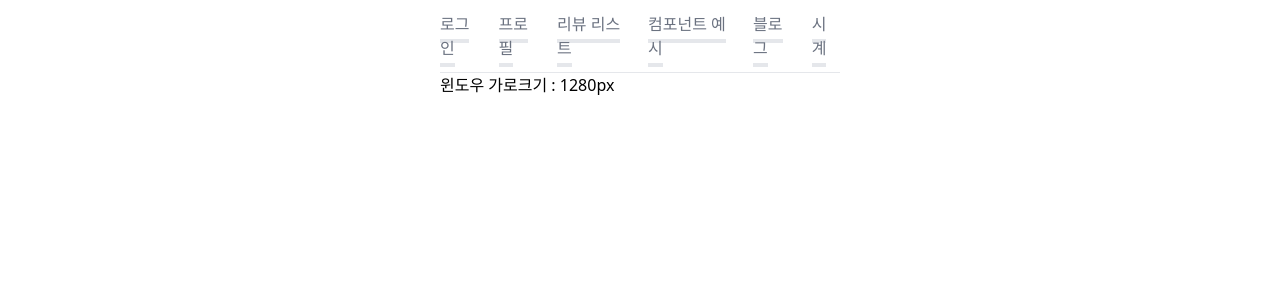
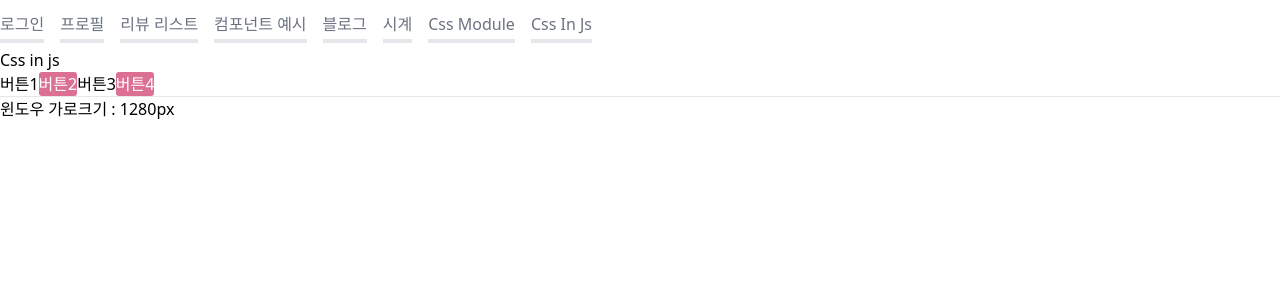
Before and after one commit to Lee-You-Lim-github/myproj-react, a React (Create React App) app: page /examples/css-in-js in a window 1280 px wide. Shown: the top 300 px of the page. Built offline with nearby package versions, Linux system fonts and the light colour scheme.

Commit message:
CSS를 적용하는 다양한 방법 (css, scss, module, styled-components) 소개

```diff
--- a/package.json
+++ b/package.json
@@ -12,6 +12,7 @@
     "react-dom": "^17.0.2",
     "react-router-dom": "6",
     "react-scripts": "5.0.0",
+    "styled-components": "^5.3.3",
     "web-vitals": "^2.1.0"
   },
   "scripts": {
@@ -41,6 +42,7 @@
   "devDependencies": {
     "autoprefixer": "^10.4.1",
     "postcss": "^8.4.5",
+    "sass": "^1.47.0",
     "tailwindcss": "^3.0.11"
   }
 }
--- a/src/App.css
+++ b/src/App.css
@@ -1,4 +1,4 @@
 .app {
-  width: 400px;
+  width: px;
   margin: 0 auto;
 }
--- a/src/App.js
+++ b/src/App.js
@@ -11,6 +11,8 @@
 import PageBlogDetail from "pages/blog/PageBlogDetail";
 import PageBlogForm from "pages/blog/PageBlogForm";
 import Clock from "pages/examples/Clock";
+import CssModule from "pages/examples/CssModule";
+import CssInJs from "pages/examples/CssInJs";
 
 function App() {
   const windowWidth = useWindowWidth();
@@ -30,6 +32,8 @@
           <Route path="/blog/:postId/" element={<PageBlogDetail />} />
           <Route path="/blog/new/" element={<PageBlogForm />} />
           <Route path="/blog/:postId/edit/" element={<PageBlogForm />} />
+          <Route path="/examples/css-module/" element={<CssModule />} />
+          <Route path="/examples/css-in-js/" element={<CssInJs />} />
         </Routes>
         <hr />
         윈도우 가로크기 : {windowWidth}px
--- a/src/components/TopNav.jsx
+++ b/src/components/TopNav.jsx
@@ -20,7 +20,13 @@
           <MyLink to="/blog/">블로그</MyLink>
         </li>
         <li>
-          <MyLink to="/examples/clock">시계</MyLink>
+          <MyLink to="/examples/clock/">시계</MyLink>
+        </li>
+        <li>
+          <MyLink to="/examples/css-module/">Css Module</MyLink>
+        </li>
+        <li>
+          <MyLink to="/examples/css-in-js/">Css In Js</MyLink>
         </li>
       </ul>
     </div>
--- /dev/null
+++ b/src/pages/examples/CssInJs.jsx
@@ -0,0 +1,45 @@
+import styled, { css } from "styled-components";
+
+function CssInJs() {
+  return (
+    <div>
+      <h2>Css in js</h2>
+      <Button1 primary>버튼1</Button1>
+      <Button1>버튼2</Button1>
+      <Button2 primary>버튼3</Button2>
+      <Button2>버튼4</Button2>
+    </div>
+  );
+}
+
+function Button1({ primary, children }) {
+  return (
+    <button
+      style={{
+        backgroundColor: "palevioletred",
+        borderRadius: "3px",
+        border: "none",
+        color: "white",
+        ...(primary && { backgroundColor: "white", color: "black" }),
+      }}
+    >
+      {children}
+    </button>
+  );
+}
+
+const Button2 = styled.button`
+  background: palevioletred;
+  border-radius: 3px;
+  border: none;
+  color: white;
+
+  ${(props) =>
+    props.primary &&
+    css`
+      background: white;
+      color: black;
+    `}
+`;
+
+export default CssInJs;
--- /dev/null
+++ b/src/pages/examples/CssModule.css
@@ -0,0 +1,16 @@
+.css-module {
+  background-color: yellow;
+  color: red;
+}
+
+.css-module h2 {
+  color: purple;
+}
+
+.css-module .content {
+  background-color: green;
+}
+
+.css-module .date {
+  background-color: pink;
+}
--- /dev/null
+++ b/src/pages/examples/CssModule.jsx
@@ -0,0 +1,29 @@
+// import "./CssModule.css"; // global 전역이기 때문에 from이 없음.
+
+import "./CssModule.scss";
+
+function CssModule() {
+  return (
+    <div className="css-module">
+      <h2>Css Module</h2>
+      <div className="content">내용 내용 내용</div>
+      <div className="date">2022.01.11</div>
+    </div>
+  );
+}
+
+export default CssModule;
+
+// Module 방식ㅡㅡㅡㅡㅡㅡㅡㅡㅡㅡㅡㅡㅡㅡㅡㅡㅡㅡㅡㅡㅡㅡㅡㅡㅡㅡㅡㅡㅡㅡㅡㅡㅡㅡ
+
+// import Styles from "./CssModule.module.css";
+
+// function CssModule() {
+//   return (
+//     <div className={Styles.cssmodule}>
+//       <h2>Css Module</h2>
+//     </div>
+//   );
+// }
+
+// export default CssModule;
--- /dev/null
+++ b/src/pages/examples/CssModule.module.css
@@ -0,0 +1,6 @@
+/* 바를 없애야 함. */
+
+.cssmodule {
+  background-color: yellow;
+  color: red;
+}
--- /dev/null
+++ b/src/pages/examples/CssModule.scss
@@ -0,0 +1,18 @@
+// sass의 기능: 함수, 중첩 기능 적용 가능
+
+.css-module {
+  background-color: yellow;
+  color: red;
+
+  h2 {
+    color: purple;
+  }
+
+  .content {
+    background-color: green;
+  }
+
+  .date {
+    background-color: pink;
+  }
+}
```
Also changed, not shown: 1 other file (tests, documents, lock files or other folders).
